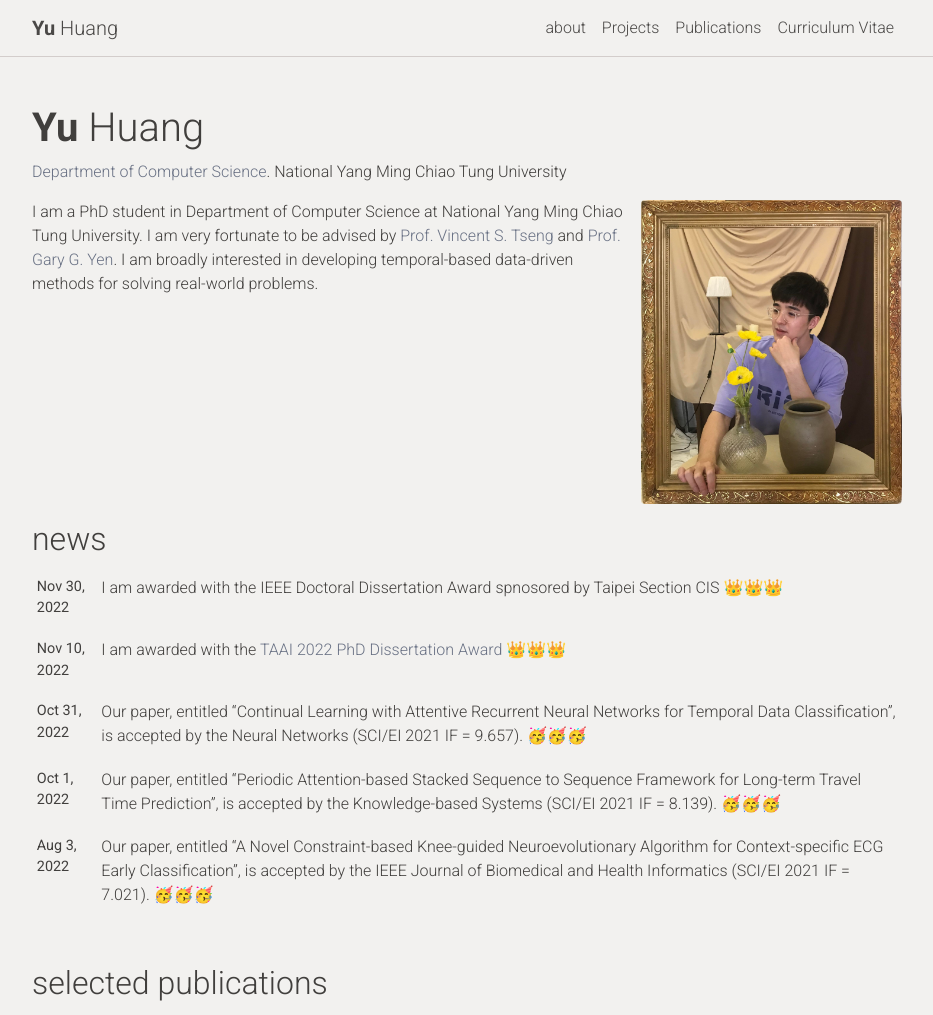
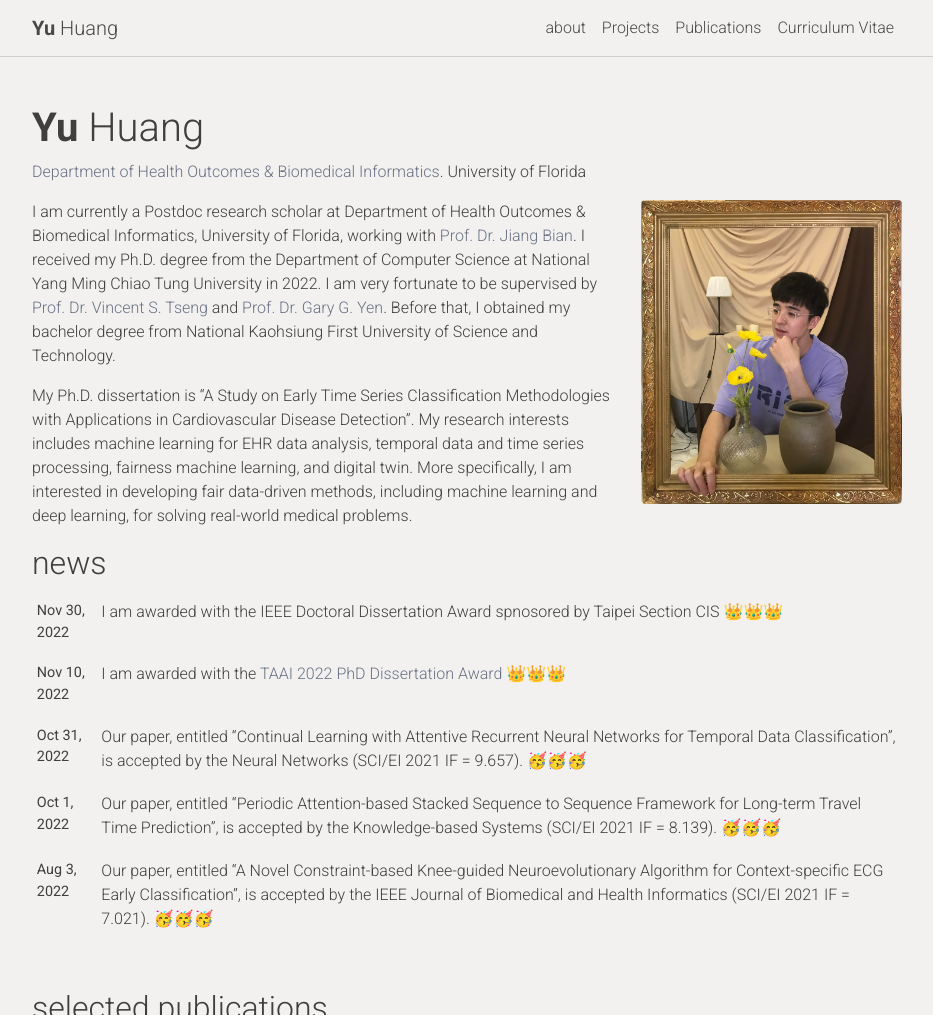
Before and after one commit to yuvisu/yuvisu.github.io, a Jekyll site: the page built from _pages/about.md, in a window 1280 px wide and 1328 px high, cut to the strip 0-1015 px from the top of the window. Shown: the whole strip, without its empty margins (173-1106 px from the left). Built offline with Jekyll 4.4.1, drawn with Linux system fonts in a browser that asks for light colours; comment, search, counter and statistics services are not loaded; a style sheet for code colours, icons or effects is not loaded.

Commit message:
Update about.md

```diff
--- a/_pages/about.md
+++ b/_pages/about.md
@@ -2,7 +2,7 @@
 layout: about
 title: About
 permalink: /
-subtitle: <a href='https://www.cs.nycu.edu.tw/'>Department of Computer Science</a>. National Yang Ming Chiao Tung University
+subtitle: <a href='https://directory.ufhealth.org/huang-yu-2'>Department of Health Outcomes & Biomedical Informatics</a>. University of Florida
 
 profile:
   align: right
@@ -17,4 +17,6 @@ selected_papers: true # includes a list of papers marked as "selected={true}"
 social: true  # includes social icons at the bottom of the page
 ---
 
-I am a PhD student in Department of Computer Science at National Yang Ming Chiao Tung University. I am very fortunate to be advised by [Prof. Vincent S. Tseng](https://people.cs.nctu.edu.tw/~vtseng/) and [Prof. Gary G. Yen](https://isc.okstate.edu/). I am broadly interested in developing temporal-based data-driven methods for solving real-world problems.
+I am currently a Postdoc research scholar at Department of Health Outcomes & Biomedical Informatics, University of Florida, working with [Prof. Dr. Jiang Bian](https://hobi.med.ufl.edu/profile/bian-jiang/). I received my Ph.D. degree from the Department of Computer Science at National Yang Ming Chiao Tung University in 2022. I am very fortunate to be supervised by [Prof. Dr. Vincent S. Tseng](https://people.cs.nctu.edu.tw/~vtseng/) and [Prof. Dr. Gary G. Yen](https://isc.okstate.edu/). Before that, I obtained my bachelor degree from National Kaohsiung First University of Science and Technology.
+
+My Ph.D. dissertation is "A Study on Early Time Series Classification Methodologies with Applications in Cardiovascular Disease Detection". My research interests includes machine learning for EHR data analysis, temporal data and time series processing, fairness machine learning, and digital twin. More specifically, I am interested in developing fair data-driven methods, including machine learning and deep learning, for solving real-world medical problems.
```
